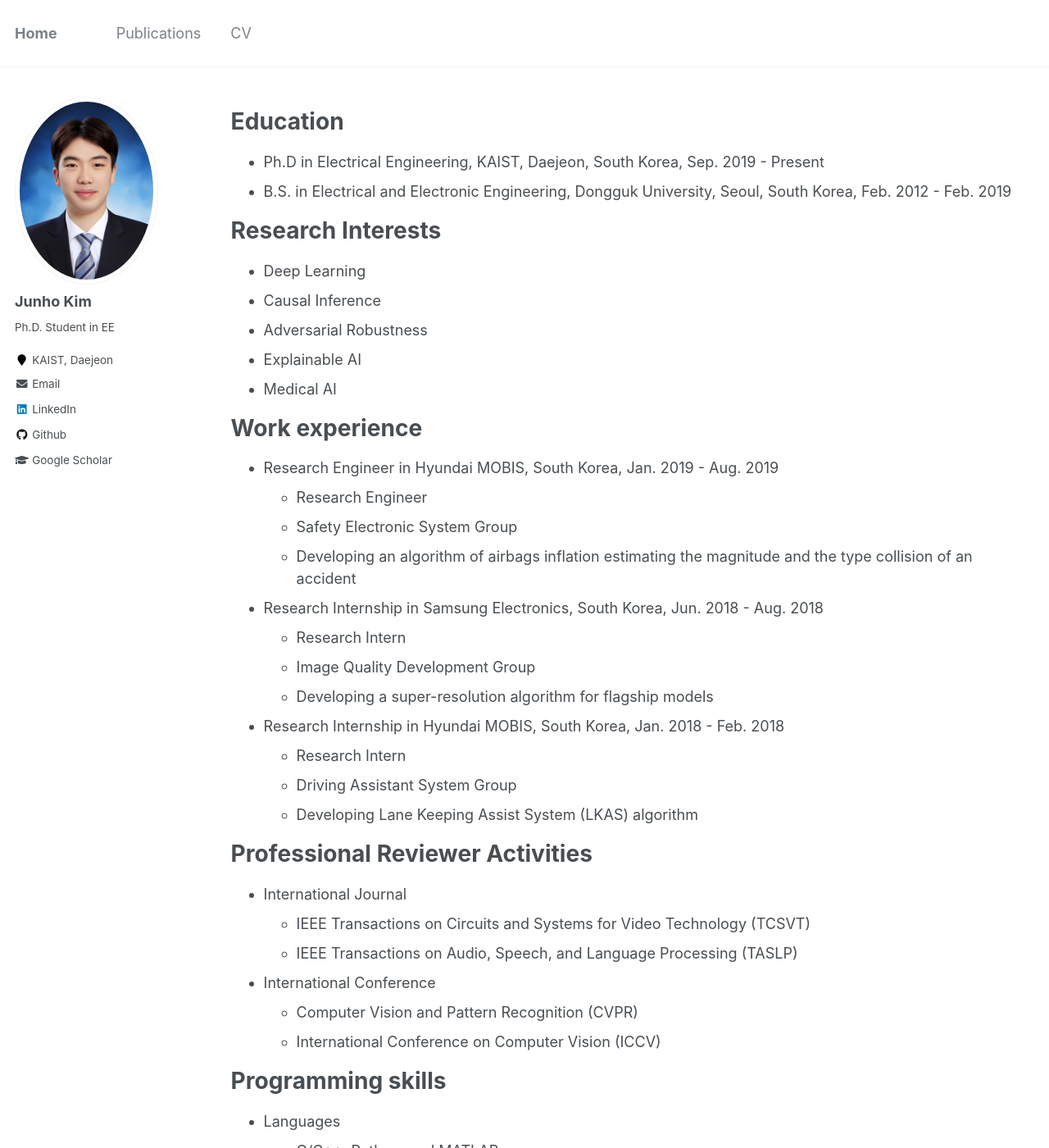
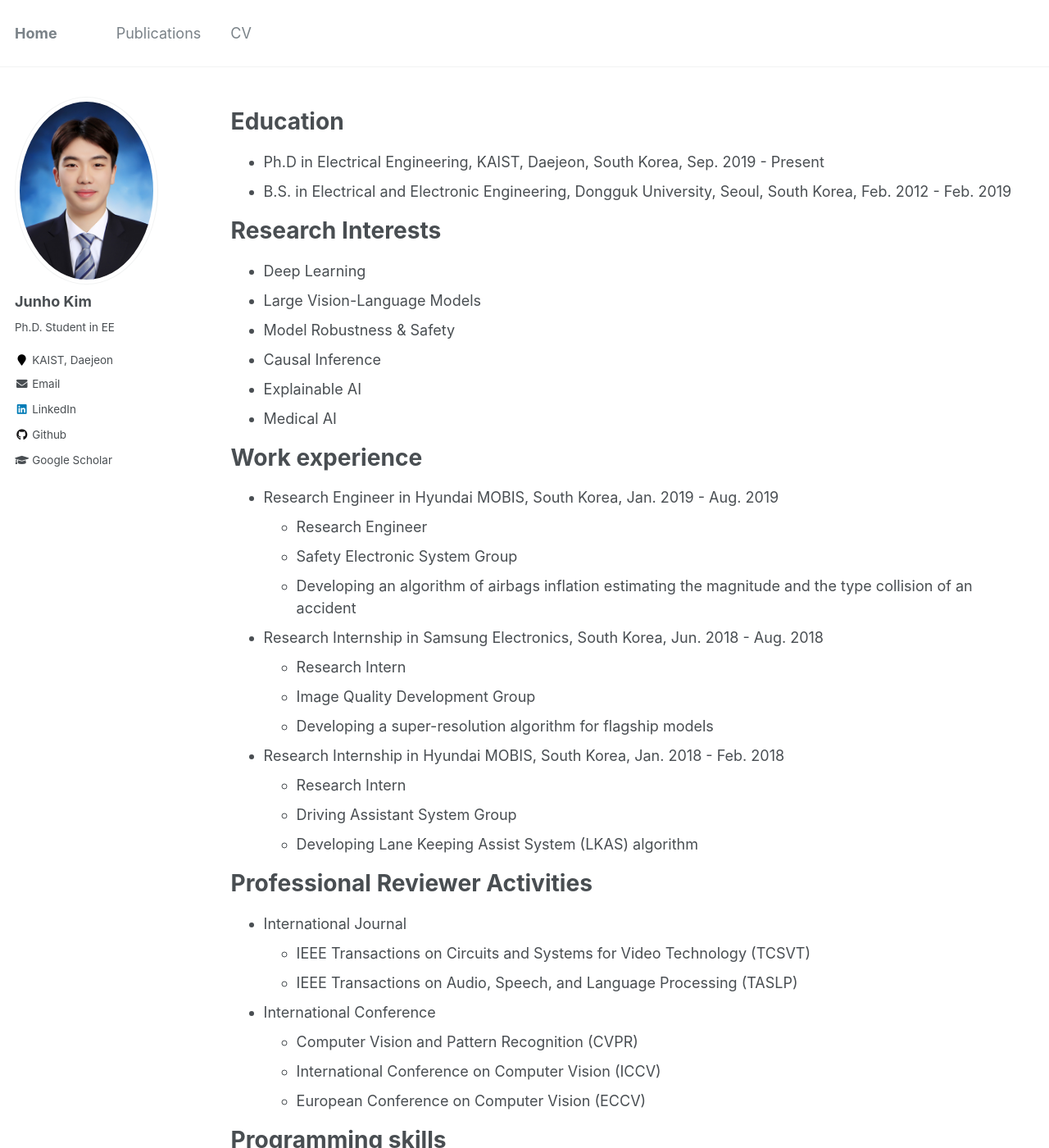
Before and after one commit to jhkim0911/jhkim0911, a Jekyll site: the page built from _pages/cv.md, in a window 1280 px wide and 1400 px high. Shown: the whole window at 82% size. Built offline with Jekyll 4.4.1, drawn with Linux system fonts in a browser that asks for light colours.

Commit message:
Update cv.md

```diff
--- a/_pages/cv.md
+++ b/_pages/cv.md
@@ -17,8 +17,9 @@ Education
 Research Interests
 ======
 * Deep Learning
+* Large Vision-Language Models
+* Model Robustness & Safety
 * Causal Inference
-* Adversarial Robustness
 * Explainable AI
 * Medical AI
 
@@ -47,6 +48,7 @@ Professional Reviewer Activities
 * International Conference
   * Computer Vision and Pattern Recognition (CVPR)
   * International Conference on Computer Vision (ICCV)
+  * European Conference on Computer Vision (ECCV)
 
 Programming skills
 ======
```
